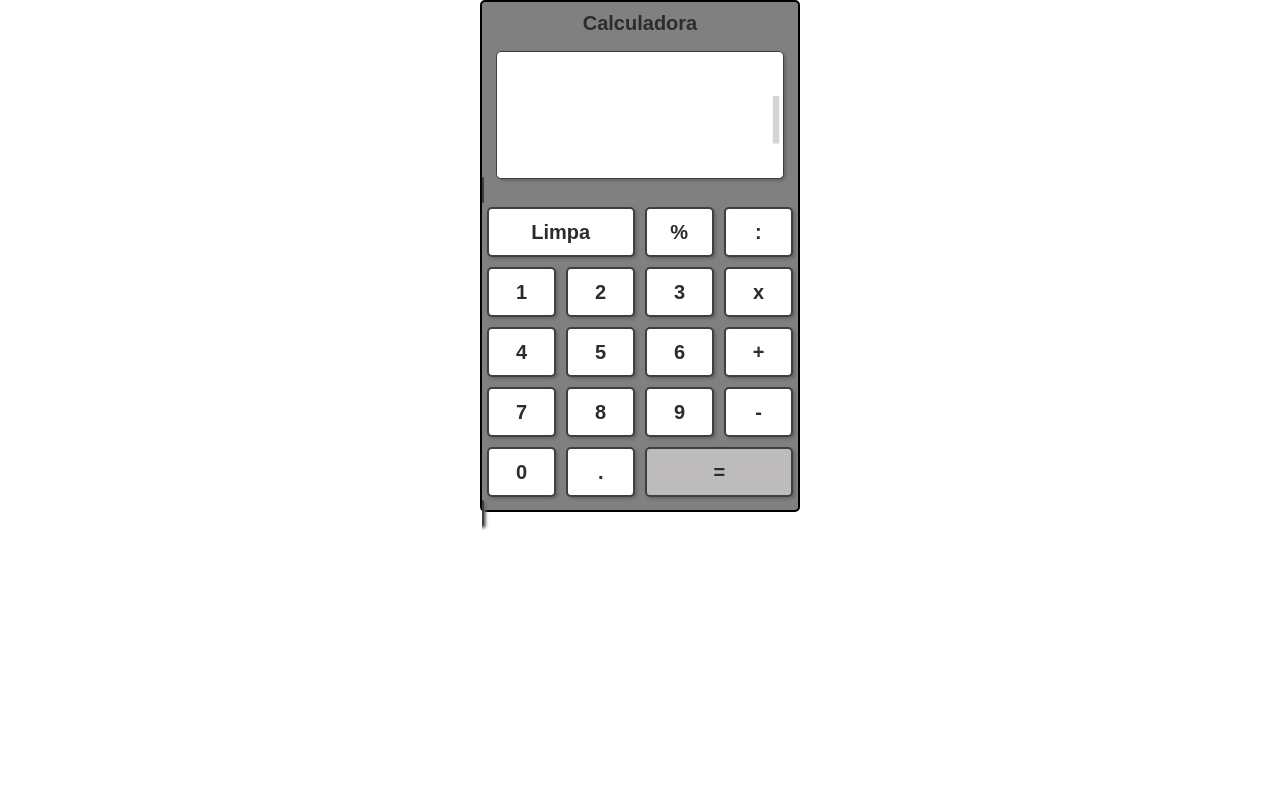
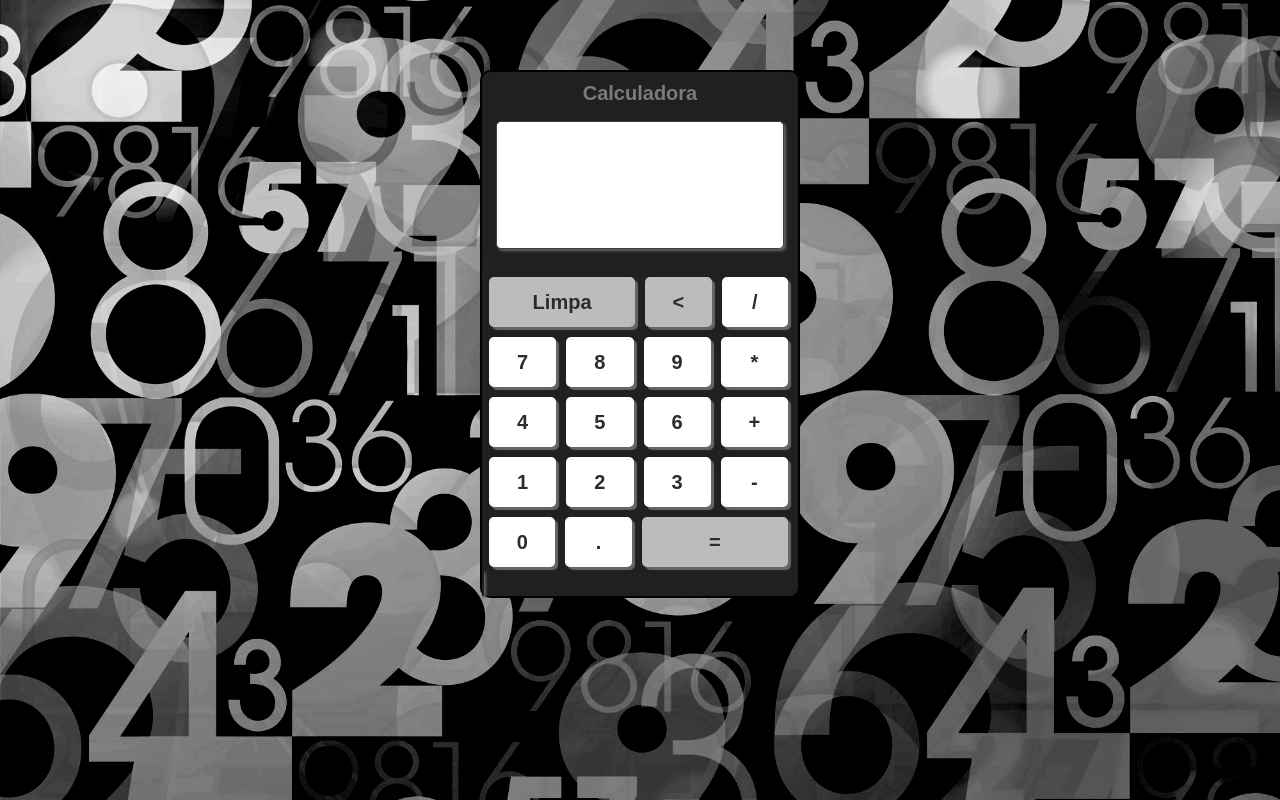
Before and after one commit to elainematos/projeto-calculadora-js, a plain HTML site: page index.html in a window 1280 px wide. Drawn offline with Linux system fonts and the light colour scheme.

Commit message:
Acrescentando funções de operações matematicas

```diff
--- a/index.html
+++ b/index.html
@@ -13,40 +13,40 @@
                 Calculadora
             </div>
             <div class="visor">
-                <div class="numeros pisca">|</div>
+                <div class="numeros pisca"></div>
             </div>
             <div class="teclado">
                 <div class="teclado-linha">
                     <div class="teclado-botao btnlm" onclick="limpar()">Limpa</div>
-                    <div class="teclado-botao" class="btn-por">%</div>
+                    <div class="teclado-botao btn-apagar" onclick="back('<')"><</div>
 
-                    <div class="teclado-botao btn-divi">:</div>
+                    <div class="teclado-botao btn-divi" onclick="clicou('/')">/</div>
                 </div>
                 <div class="teclado-linha">
-                    <div class="teclado-botao btn-1" onclick="clicou('1')">1</div>
-                    <div class="teclado-botao btn-2" onclick="clicou('2')">2</div>
-                    <div class="teclado-botao btn-3" onclick="clicou('3')">3</div>
-                    <div class="teclado-botao btn-x">x</div>
+                    <div class="teclado-botao btn-1" onclick="clicou('7')">7</div>
+                    <div class="teclado-botao btn-2" onclick="clicou('8')">8</div>
+                    <div class="teclado-botao btn-3" onclick="clicou('9')">9</div>
+                    <div class="teclado-botao btn-x" onclick="clicou('*')">*</div>
 
                 </div>
                 <div class="teclado-linha">
                     <div class="teclado-botao btn-4" onclick="clicou('4')">4</div>
                     <div class="teclado-botao btn-5" onclick="clicou('5')">5</div>
                     <div class="teclado-botao btn-6" onclick="clicou('6')">6</div>
-                    <div class="teclado-botao btn-mais">+</div>
+                    <div class="teclado-botao btn-mais" onclick="clicou('+')">+</div>
 
                 </div>
                 <div class="teclado-linha">
-                    <div class="teclado-botao btn-7" onclick="clicou('7')">7</div>
-                    <div class="teclado-botao btn-8" onclick="clicou('8')">8</div>
-                    <div class="teclado-botao btn 9" onclick="clicou('9')">9</div>
-                    <div class="teclado-botao btn-menos">-</div>
+                    <div class="teclado-botao btn-7" onclick="clicou('1')">1</div>
+                    <div class="teclado-botao btn-8" onclick="clicou('2')">2</div>
+                    <div class="teclado-botao btn 9" onclick="clicou('3')">3</div>
+                    <div class="teclado-botao btn-menos" onclick="clicou('-')">-</div>
 
                 </div>
                 <div class="teclado-linha">
                     <div class="teclado-botao btn-num" onclick="clicou('0')">0</div>
-                    <div class="teclado-botao btn-ponto">.</div>
-                    <div class="teclado-botao btn-igual">=</div>
+                    <div class="teclado-botao btn-ponto" onclick="clicou('.')">.</div>
+                    <div class="teclado-botao btn-igual" onclick="calcular()">=</div>
 
                 </div>
 
--- a/script.js
+++ b/script.js
@@ -12,20 +12,33 @@ function mostrarNumero() {
     //botao1.innerHTML = value;
 };*/
 let piscar = document.querySelector('.pisca')
+
+//Função Inserir números.
 function clicou(n){
-        let numero = document.querySelector('.numeros');
-        numero.innerHTML = n;
-        numero.classList.remove('pisca');
+    let numero = document.querySelector('.numeros').innerHTML;
+    document.querySelector('.numeros').innerHTML = numero + n;
+    //numero.innerHTML = numero + n;
+    //document.querySelector('.numeros .pisca').innerHTML = none;
+
+    //numero.classList.remove('.pisca');
 
 }
-
-    function soma(numeros1, numeros2) {
-        let resultado = numeros1 + numeros2;
+//Função para realizar operações matematicas.
+function calcular() {
+    var numero = document.querySelector('.numeros');
+    if(numero.textContent != 'Erro') {
+        document.querySelector('.numeros').innerHTML = eval(numero.innerHTML);
+    }
+}
+//Função limpar numeros
+function back() {
+    let numero = document.querySelector('.numeros').innerHTML;
+     document.querySelector('.numeros').innerHTML = numero.substring(0, numero.length -1);
+}
 
 
 
-    }
-    //numeros.innerHTML = "";
+//Função limpar todo o conteudo.
     function limpar(){
     let numeros2 = document.querySelector('.numeros');
 
@@ -34,7 +47,9 @@ let piscar = document.querySelector('.pisca')
 
 
     }else {
-            numeros2.classList.add('.pisca');
+        numeros2.classList.add('.pisca' + "|");
+
+
 
 
     }
--- a/style.css
+++ b/style.css
@@ -3,11 +3,11 @@
     padding: 0;
     margin: 0;
 }
-@keyframes pisca {
+/*@keyframes pisca {
     0% {opacity: 0.2;}
     50% {opacity: 1;}
     100%{opacity: 0.2;}
-}
+}*/
 body {
     display: flex;
     justify-content: center;
@@ -15,14 +15,18 @@ body {
     font-family: Arial, Helvetica, sans-serif;
     font-weight: bold;
     font-size: 20px;
+    background-image: url(imagens/fundo-num2.jpg);
+    background-size: cover;
+    background-repeat: no-repeat;
 }
 .container {
-    height: 32rem;
+    height: 33rem;
     width: 20rem;
     border: 2px solid;
-    border-radius: 5px;
-    background-color: #808080;
+    border-radius: 10px;
+    background-color: #202020;
     display: block;
+    margin-top: 70px;
 
 }
 .visor {
@@ -42,9 +46,10 @@ body {
 
 .teclado {
     display: inline;
-    border: 2px solid #3f3f3f;
+    border: 2px solid #202020;
     border-radius: 5px;
     box-shadow: 2px 2px 3px #666666;
+
 
 }
 .teclado-linha{
@@ -53,6 +58,8 @@ body {
     text-align: center;
     align-items: center;
     justify-content: space-evenly;
+    margin-right: 5px;
+    margin-left: 2px;
 
 }
 .teclado-botao {
@@ -61,9 +68,9 @@ body {
     width: 50px;
     margin: 5px;
     display: flex;
-    border: 2px solid #3f3f3f;
+    /*border: 2px solid #3f3f3f;*/
     border-radius: 5px;
-    box-shadow: 2px 2px 3px #666666;
+    box-shadow: 3px 3px 1px #666666;
     justify-content: center;
     text-align: center;
     align-items: center;
@@ -85,23 +92,28 @@ body {
 
 .btnlm {
     flex: 2.2;
+    background-color: #bdbbbb;
 }
  .btn-igual {
     flex:2.2;
     background-color: #bdbbbb;
 }
+.btn-apagar {
+    background-color: #bdbbbb;
+
+}
 .titulo {
     justify-content: center;
     text-align: center;
     margin-top: 10px;
-    color: #2c2c2c;
+    color: #7c7b7b;
 }
 .numeros {
     font-size: 50px;
 
 }
-.pisca {
+/*.pisca {
     animation-name: pisca;
     animation-duration: 1s;
     animation-iteration-count: infinite;
-}
+}*/
```
Also changed, not shown: imagens/fundo-num.jpg (added), imagens/fundo-num2.jpg (added). Lines whose indentation alone changed are shown as unchanged.
